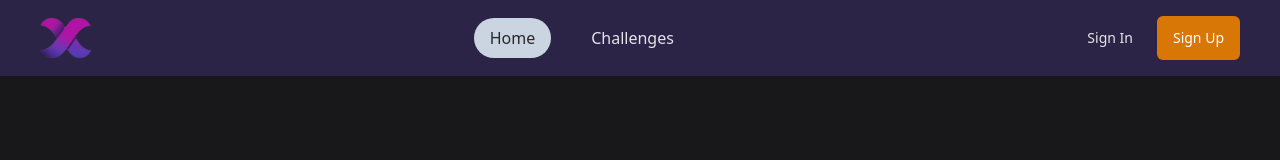
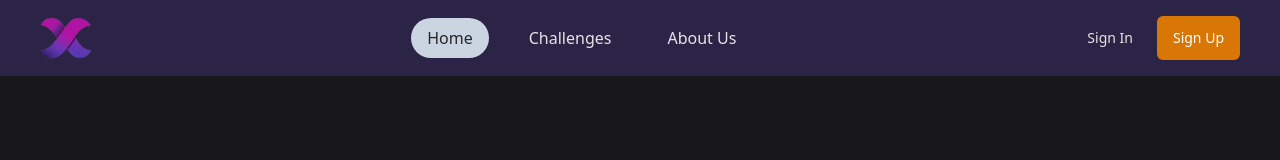
Before and after one commit to mvocoding/CodeMax, a React (Vite) app: page / in a window 1280 px wide. Shown: the top 160 px of the page. Built offline with nearby package versions, Linux system fonts and the light colour scheme; no server answers.

Commit message:
add about us page & fix favicon

```diff
--- a/index.html
+++ b/index.html
@@ -2,7 +2,7 @@
 <html lang="en">
   <head>
     <meta charset="UTF-8" />
-    <link rel="icon" type="image/svg+xml" href="/images/logo.svg" />
+    <link rel="icon" type="image/svg+xml" href="/images/logo.png" />
     <meta name="viewport" content="width=device-width, initial-scale=1.0" />
     <title>CodeMax - Coding Made Easy</title>
   </head>
--- a/src/layout/Header.tsx
+++ b/src/layout/Header.tsx
@@ -64,6 +64,11 @@ export const Header: React.FC<Props> = ({ className }) => {
             text: 'My Profile',
             className: !currentUser?.profile!.username ? 'hidden' : pathname.includes('/profile/') ? 'active' : '',
             onClick: () => navigate(`/profile/${currentUser?.profile!.username}`)
+        },
+        {
+            text: 'About Us',
+            className: '',
+            onClick: () => window.open('https://www.linkedin.com/company/codemax-australia/', '_blank')
         }
     ]
     return (
```
